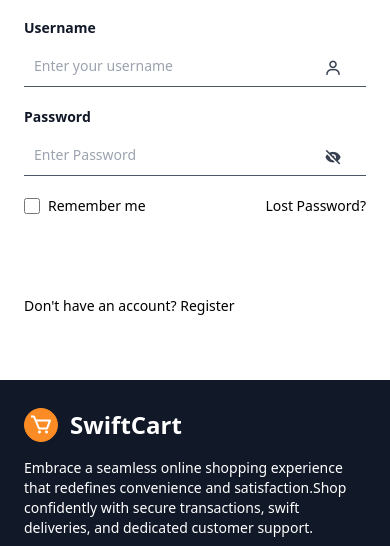
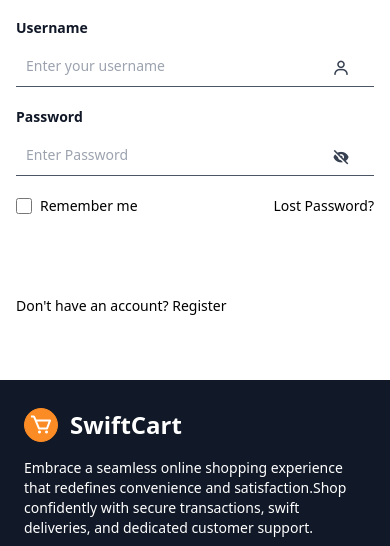
Before and after one commit to Sammyarc/E-commerce-Website, a website: page login.html in a window 390 px wide. Shown: the part 551-1097 px from the top of the page. Drawn offline with nearby package versions, Linux system fonts and the light colour scheme; files that its build step writes are made by us from their sources.

Commit message:
modified:   login.html

```diff
--- a/login.html
+++ b/login.html
@@ -218,7 +218,7 @@
                 <!----------FORM INPUTS----->
 
                 <section
-                    class="mx-6 md:w-96 rounded-lg md:mt-32 mb-6 relative">
+                    class="mx-4 md:w-96 rounded-lg md:mt-32 mb-6 relative">
                     <h1 class="text-center text-4xl font-bold mb-6">
                         Log In
                     </h1>
```
